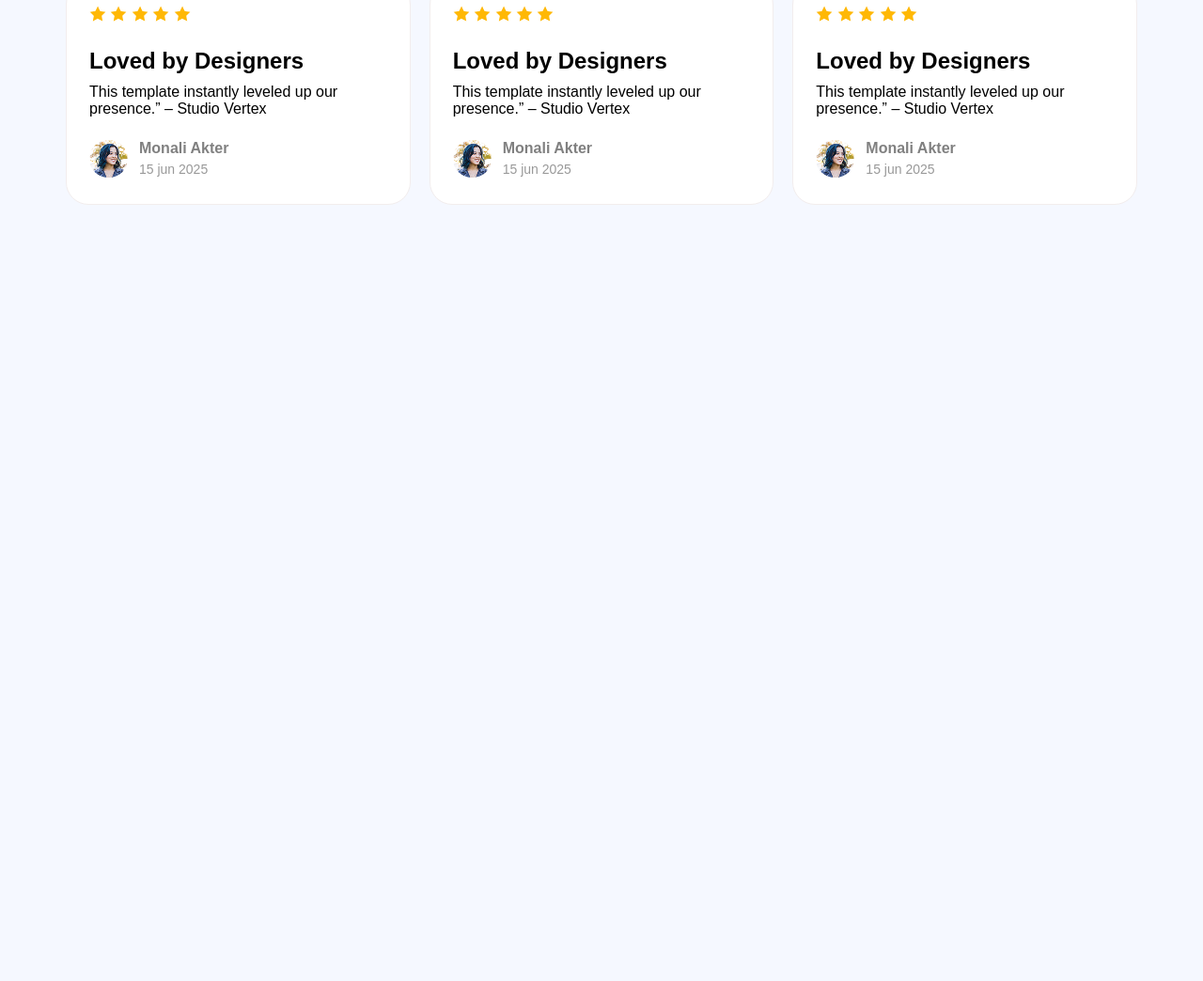
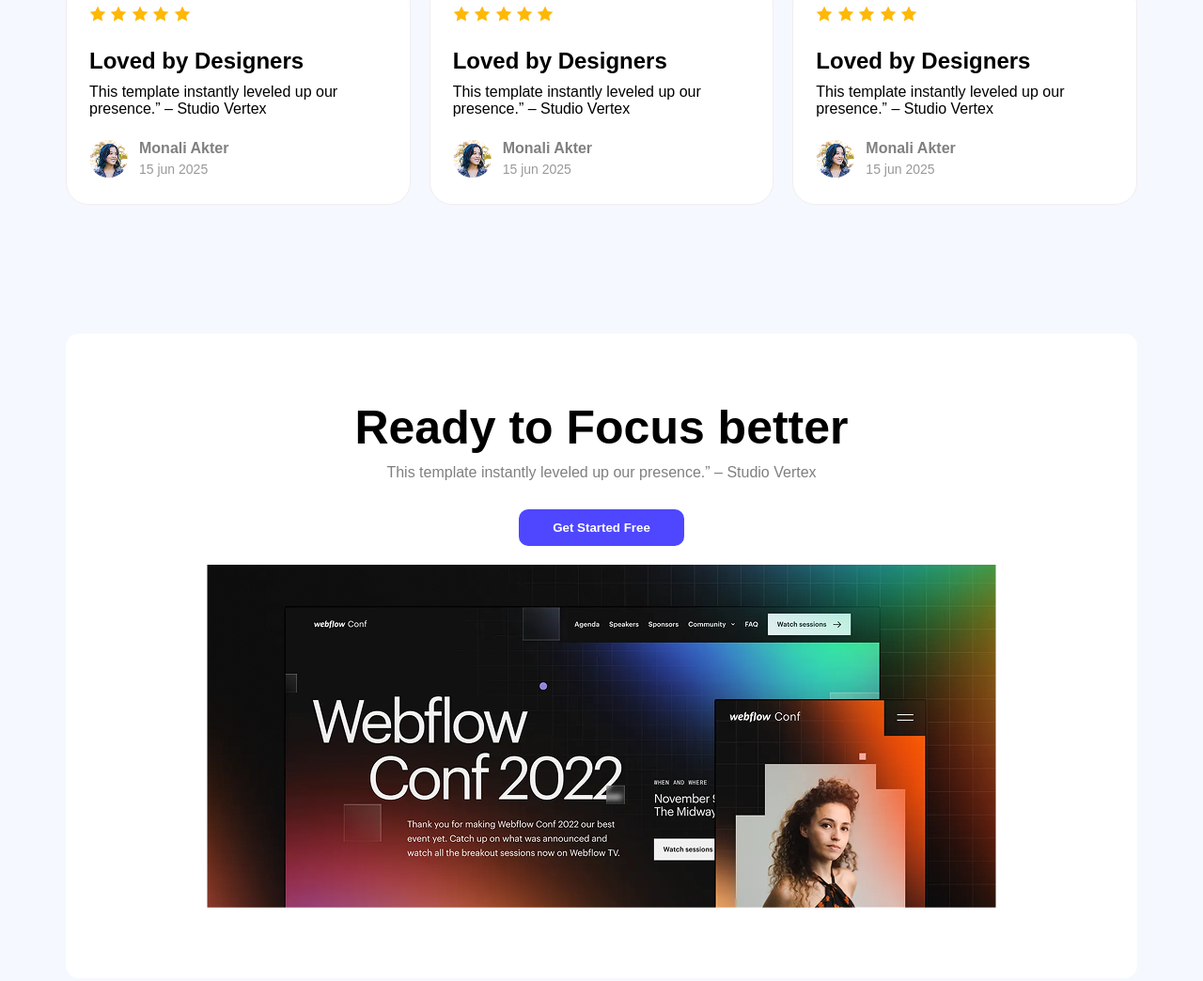
Before and after one commit to ts-webdev/webflow, a plain HTML site: page index.html in a window 1280 px wide. Shown: the part 1835-2879 px from the top of the page at 94% size. Before the commit the page ends 2190 px from the top, so only its background shows below. Drawn offline with Linux system fonts and the light colour scheme.

Commit message:
Added Ready to focus better section

```diff
--- a/index.html
+++ b/index.html
@@ -42,6 +42,7 @@
                 <img class="action-image" src="assets/wc-mini.png" alt="">
             </div>
         </section>
+
         <section class="review">
             <div class="review-background">
                 <h2 class="review-title secondary-color">Joined Thousands of Productive Users</h2>
@@ -133,6 +134,15 @@
                 </div>
             </div>
         </section>
+
+        <section class="template">
+            <div class="template-container">
+                <h2 class="template-title">Ready to Focus better</h2>
+                <p class="template-paragraph">This template instantly leveled up our presence.” – Studio Vertex</p>
+                <button class="primary-button template-button">Get Started Free</button>
+                <img src="assets/wc-big.png" alt="">
+            </div>
+        </section>
     </main>
 
     <footer>
--- a/style.css
+++ b/style.css
@@ -20,7 +20,7 @@
     font-style: normal;
 }
 
-body{
+body {
     background-color: #f5f8ff;
 }
 
@@ -46,7 +46,7 @@ body{
     background-color: #2723ae;
 }
 
-.section-title{
+.section-title {
     color: #252432;
     font-size: 42px;
     font-weight: 700;
@@ -57,7 +57,7 @@ body{
     background-image: url(./assets/Hero-bg.png);
 }
 
-.hero-container{
+.hero-container {
     max-width: 1140px;
     margin: 0 auto;
     height: 698px;
@@ -102,73 +102,74 @@ body{
     margin: 116px auto;
     display: flex;
     justify-content: space-between;
-    align-items: center ;
+    align-items: center;
 }
 
 .action-image {
     border-radius: 48px;
 }
 
-.action-paragraph{
+.action-paragraph {
     color: #25243280;
     font-size: 24px;
-    padding:  23px 0;
+    padding: 23px 0;
 }
 
 /* Review Section */
 
-.review{
+.review {
     max-width: 1140px;
     margin: 137px auto;
 }
-.review-background{
+
+.review-background {
     background-color: #4E47FF1A;
     padding: 50px 142px;
     border-radius: 24px;
 }
 
-.review-list{
+.review-list {
     text-align: center;
     display: flex;
     justify-content: space-around;
     margin-top: 40px;
 }
 
-.review-title{
+.review-title {
     font-weight: 700;
     text-align: center;
     font-size: 38px;
 }
 
-.review-list-title{
+.review-list-title {
     font-size: 80px;
     font-weight: 700;
 }
 
-.review-list-paragraph{
+.review-list-paragraph {
     color: #00000080;
 }
 
 
 /* users Section Style */
 
-.users{
+.users {
     max-width: 1140px;
     margin: 137px auto;
 }
 
-.user-box-container{
+.user-box-container {
     display: flex;
     gap: 20px;
 }
 
 
-.users-title{
+.users-title {
     text-align: center;
     margin-bottom: 50px;
 }
 
-.users-review-box{
+.users-review-box {
     background-color: white;
     border: 1px solid #F2EDED;
     padding: 24px;
@@ -176,31 +177,59 @@ body{
 }
 
 
-.users-review-title{
+.users-review-title {
     font-size: 24px;
     font-weight: 600;
     margin-top: 24px;
     margin-bottom: 10px;
 }
-.users-review{
+
+.users-review {
     margin-bottom: 24px;
 }
 
-.user-detail{
+.user-detail {
     display: flex;
     gap: 12px;
 }
 
-.avatar-img{
+.avatar-img {
     border-radius: 50%;
 }
 
-.user-name{
+.user-name {
     color: gray;
 }
 
-.review-date{
+.review-date {
     font-size: 14px;
     margin-top: 5px;
     color: rgb(153, 153, 153);
 }
+
+/* template Section Style */
+
+.template {
+    max-width: 1140px;
+    background-color: white;
+    margin: 137px auto;
+    border-radius: 14px;
+}
+
+.template-container {
+    padding: 71px 150px;
+    text-align: center;
+}
+
+.template-title{
+    font-size: 50px;
+    font-weight: 700;
+}
+.template-paragraph{
+    color: #00000080;
+    margin: 10px 0;
+}
+
+.template-button{
+    margin: 20px 0;
+}
```
